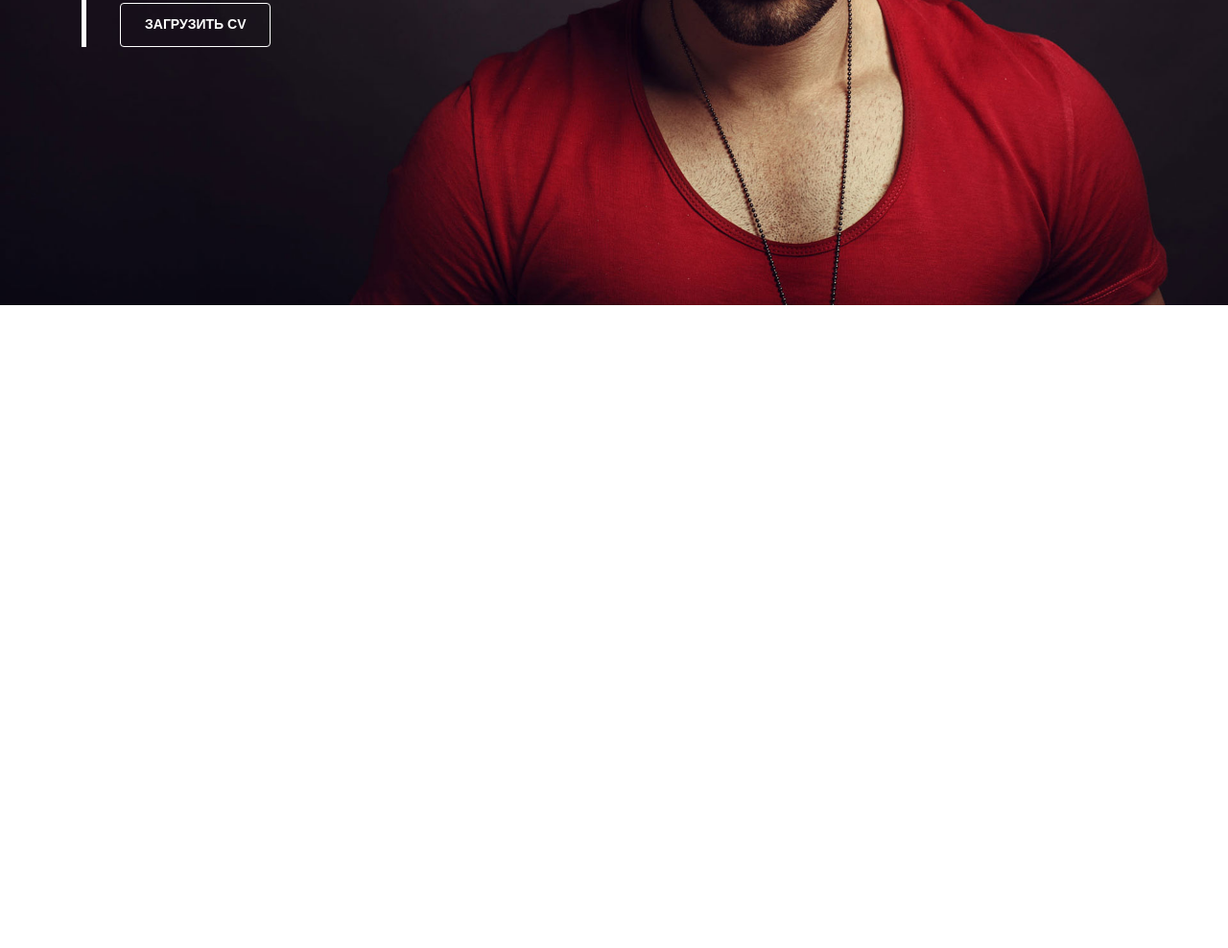
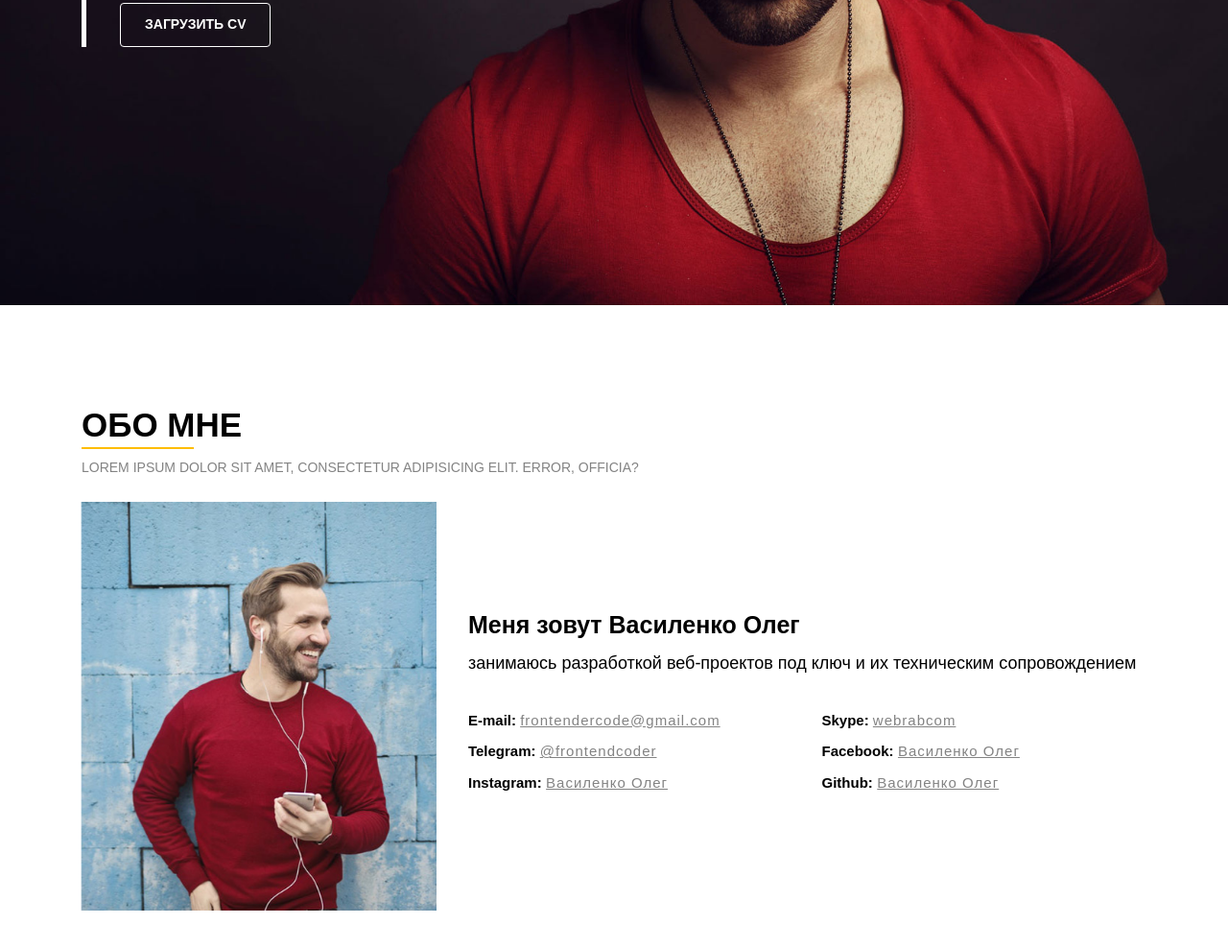
Before and after one commit to frontend-coder/upvesh, a website: page app/index.html in a window 1280 px wide. Shown: the part 482-1470 px from the top of the page at 96% size. Before the commit the page ends 800 px from the top, so only its background shows below. Drawn offline with Linux system fonts and the light colour scheme.

Commit message:
v.0.12
Сверстал блок обо мне

```diff
--- a/app/index.html
+++ b/app/index.html
@@ -61,6 +61,52 @@
 
 	<main>
 
+		<section class="block about_me">
+			<div class="container">
+				<h2> Обо мне </h2>
+				<p class="small ttu"> Lorem ipsum dolor sit amet, consectetur adipisicing elit. Error, officia? </p>
+				<div class="row">
+					<div class="about_me_wrap">
+						<div class="pic">
+							<img src="img/about_me.jpg" alt="фоография моя">
+						</div>
+						<div class="about_content">
+							<div class="about_content_wrap">
+								<h3> Меня зовут Василенко Олег</h3>
+								<div class="ac_descr">занимаюсь разработкой веб-проектов под ключ и их техническим сопровождением</div>
+								<ul class="contact_info">
+									<li> <span>E-mail: </span><a href="mailtofrontendercode@gmail.com">frontendercode@gmail.com</a></li>
+									<li><span>Skype: </span><a href="skype:webrabcom?add">webrabcom</a></li>
+									<li><span>Telegram: </span><a href="https://t.me/frontendcoder">@frontendcoder</a></li>
+									<li> <span>Facebook:</span> <a href="https://www.facebook.com/frontendercode">Василенко Олег</a> </li>
+									<li> <span>Instagram:</span> <a href="https://www.instagram.com/frontendercode">Василенко Олег</a> </li>
+									<li> <span>Github:</span> <a href="https://github.com/frontend-coder">Василенко Олег</a> </li>
+								</ul>
+							</div>
+
+
+
+						</div>
+					</div>
+				</div>
+			</div>
+		</section> <!-- /section block -->
+
+
+
+
+
+
+
+
+
+
+
+
+
+
+
+
 		<section cass="block">
 			<div class="container">
 				<div class="row">
@@ -69,6 +115,14 @@
 			</div>
 		</section> <!-- /section block -->
 
+
+				<section cass="block">
+			<div class="container">
+				<div class="row">
+
+				</div>
+			</div>
+		</section> <!-- /section block -->
 	</main><!-- /main -->
 
 	<footer>
--- a/app/scss/_allstyle.scss
+++ b/app/scss/_allstyle.scss
@@ -0,0 +1,122 @@
+.block {
+	padding:100px 0;
+}
+
+.about_me {
+
+}
+
+.about_me h2 {
+	display: inline-block;
+	font-size: 35px;
+	text-transform: uppercase;
+	font-weight: 700;
+	color:#000;
+	margin:0 0 10px 0;
+position: relative;
+}
+.about_me h2:before {
+content:'';
+position: absolute;
+left:0;
+right: 30%;
+height:2px;
+bottom:0;
+background-color: #febd01;
+}
+
+.about_me p.small {
+font-size: 14px;
+color:#838383;
+font-weight: 400;
+margin-bottom: 25px;
+}
+
+.ttu {
+	text-transform: uppercase;
+}
+
+.about_me_wrap {
+display: flex;
+justify-content: space-between;
+}
+.about_me_wrap .pic {
+
+flex:0 0 33.33%;
+max-width:33.33%;
+}
+.about_me_wrap .about_content {
+
+flex:0 0 66.67%;
+max-width:66.67%;
+padding-left:33px;
+display: flex;
+align-items: center;
+}
+
+
+
+.contact_info span {
+font-size: 15px;
+color:#000;
+font-weight: 600;
+}
+
+
+.contact_info a {
+font-size: 15px;
+color:#838383;
+font-weight: 400;
+letter-spacing: 1px;
+}
+
+
+
+
+
+.about_me_wrap .pic img {
+max-width:100%;
+height:auto;
+display: block;
+transform:rotateY(180deg);
+}
+
+.about_content h3 {
+font-size: 25px;
+font-weight: 600;
+margin: 0 0 10px 0;
+}
+.about_content .ac_descr {
+font-size: 18px;
+font-weight: 500;
+color:#000;
+margin: 0 0 35px 0;
+		}
+
+.contact_info  {
+display: flex;
+justify-content: space-between;
+flex-wrap: wrap;
+}
+.contact_info li {
+	width: calc(50% - 15px);
+	margin-bottom: 10px;
+	list-style-type: none;
+}
+
+
+
+
+
+
+
+
+
+
+
+
+
+
+	footer {
+		height:800px;
+	}
--- a/app/scss/_header.scss
+++ b/app/scss/_header.scss
@@ -9,6 +9,7 @@
 	top:0;
 	left:0;
 	border-bottom: 1px solid #423940;
+	z-index: 1;
 }
 .topline_wrap {
 	display: flex;
```
Also changed, not shown: app/css/libs.min.css, app/img/about-me.jpeg (deleted), app/img/about_me.jpg (added), 1 other file.
